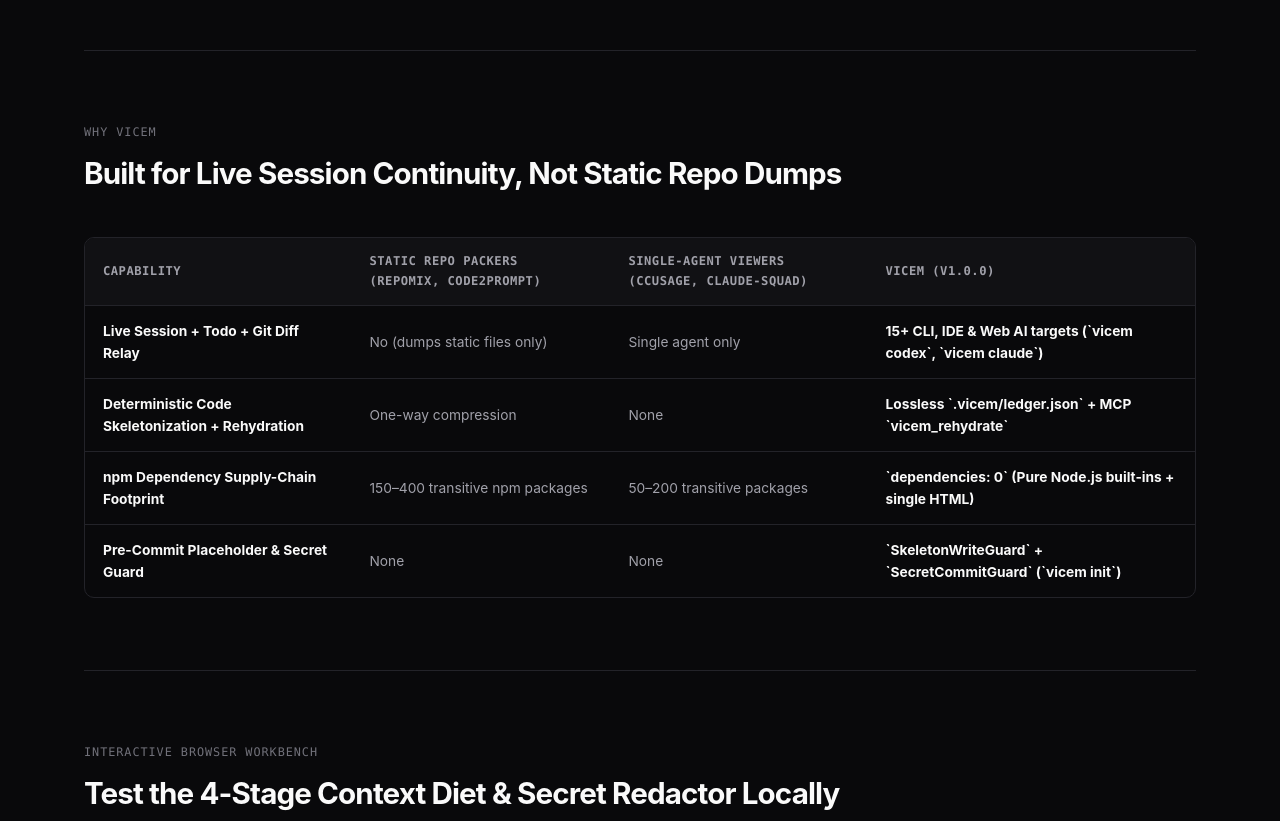
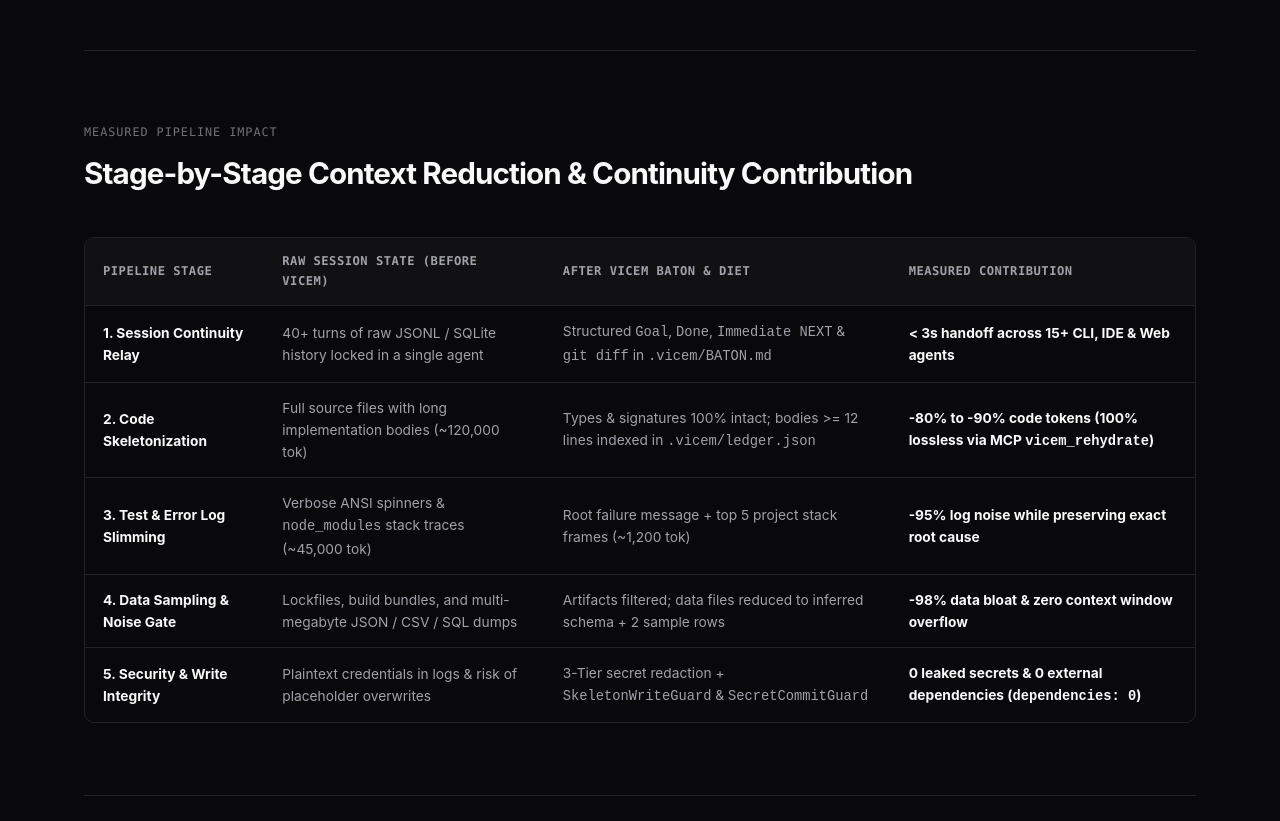
Before and after one commit to RAKKUNN/vicem, a website: page index.html in a window 1280 px wide. Shown: the part 1400-2221 px from the top of the page. Drawn offline with Linux system fonts and the light colour scheme.

Commit message:
Replace competitor comparison with stage-by-stage pipeline impact breakdown

```diff
--- a/index.html
+++ b/index.html
@@ -649,7 +649,7 @@
       </a>
       <nav class="nav-links" aria-label="Primary Navigation">
         <a href="#architecture">Architecture</a>
-        <a href="#comparison">Comparison</a>
+        <a href="#impact">Pipeline Impact</a>
         <a href="#install">OS Releases</a>
         <a href="#sandbox">Interactive Sandbox</a>
       </nav>
@@ -748,47 +748,53 @@
       </div>
     </section>
 
-    <!-- Comparison Section -->
-    <section class="section" id="comparison">
+    <!-- Pipeline Impact & Contribution Section -->
+    <section class="section" id="impact">
       <div class="section-header">
-        <div class="section-tag">Why Vicem</div>
-        <h2 class="section-title">Built for Live Session Continuity, Not Static Repo Dumps</h2>
+        <div class="section-tag">Measured Pipeline Impact</div>
+        <h2 class="section-title">Stage-by-Stage Context Reduction &amp; Continuity Contribution</h2>
       </div>
 
       <div class="comp-table-wrap">
         <table>
           <thead>
             <tr>
-              <th>Capability</th>
-              <th>Static Repo Packers (repomix, code2prompt)</th>
-              <th>Single-Agent Viewers (ccusage, claude-squad)</th>
-              <th>Vicem (v1.0.0)</th>
+              <th>Pipeline Stage</th>
+              <th>Raw Session State (Before Vicem)</th>
+              <th>After Vicem Baton &amp; Diet</th>
+              <th>Measured Contribution</th>
             </tr>
           </thead>
           <tbody>
             <tr>
-              <td><strong>Live Session + Todo + Git Diff Relay</strong></td>
-              <td>No (dumps static files only)</td>
-              <td>Single agent only</td>
-              <td><strong>15+ CLI, IDE &amp; Web AI targets (`vicem codex`, `vicem claude`)</strong></td>
+              <td><strong>1. Session Continuity Relay</strong></td>
+              <td>40+ turns of raw JSONL / SQLite history locked in a single agent</td>
+              <td>Structured <code>Goal</code>, <code>Done</code>, <code>Immediate NEXT</code> &amp; <code>git diff</code> in <code>.vicem/BATON.md</code></td>
+              <td><strong>&lt; 3s handoff across 15+ CLI, IDE &amp; Web agents</strong></td>
             </tr>
             <tr>
-              <td><strong>Deterministic Code Skeletonization + Rehydration</strong></td>
-              <td>One-way compression</td>
-              <td>None</td>
-              <td><strong>Lossless `.vicem/ledger.json` + MCP `vicem_rehydrate`</strong></td>
+              <td><strong>2. Code Skeletonization</strong></td>
+              <td>Full source files with long implementation bodies (~120,000 tok)</td>
+              <td>Types &amp; signatures 100% intact; bodies &gt;= 12 lines indexed in <code>.vicem/ledger.json</code></td>
+              <td><strong>-80% to -90% code tokens (100% lossless via MCP <code>vicem_rehydrate</code>)</strong></td>
             </tr>
             <tr>
-              <td><strong>npm Dependency Supply-Chain Footprint</strong></td>
-              <td>150–400 transitive npm packages</td>
-              <td>50–200 transitive packages</td>
-              <td><strong>`dependencies: 0` (Pure Node.js built-ins + single HTML)</strong></td>
+              <td><strong>3. Test &amp; Error Log Slimming</strong></td>
+              <td>Verbose ANSI spinners &amp; <code>node_modules</code> stack traces (~45,000 tok)</td>
+              <td>Root failure message + top 5 project stack frames (~1,200 tok)</td>
+              <td><strong>-95% log noise while preserving exact root cause</strong></td>
             </tr>
             <tr>
-              <td><strong>Pre-Commit Placeholder &amp; Secret Guard</strong></td>
-              <td>None</td>
-              <td>None</td>
-              <td><strong>`SkeletonWriteGuard` + `SecretCommitGuard` (`vicem init`)</strong></td>
+              <td><strong>4. Data Sampling &amp; Noise Gate</strong></td>
+              <td>Lockfiles, build bundles, and multi-megabyte JSON / CSV / SQL dumps</td>
+              <td>Artifacts filtered; data files reduced to inferred schema + 2 sample rows</td>
+              <td><strong>-98% data bloat &amp; zero context window overflow</strong></td>
+            </tr>
+            <tr>
+              <td><strong>5. Security &amp; Write Integrity</strong></td>
+              <td>Plaintext credentials in logs &amp; risk of placeholder overwrites</td>
+              <td>3-Tier secret redaction + <code>SkeletonWriteGuard</code> &amp; <code>SecretCommitGuard</code></td>
+              <td><strong>0 leaked secrets &amp; 0 external dependencies (<code>dependencies: 0</code>)</strong></td>
             </tr>
           </tbody>
         </table>
```
Also changed, not shown: README.md, 1 other file.
